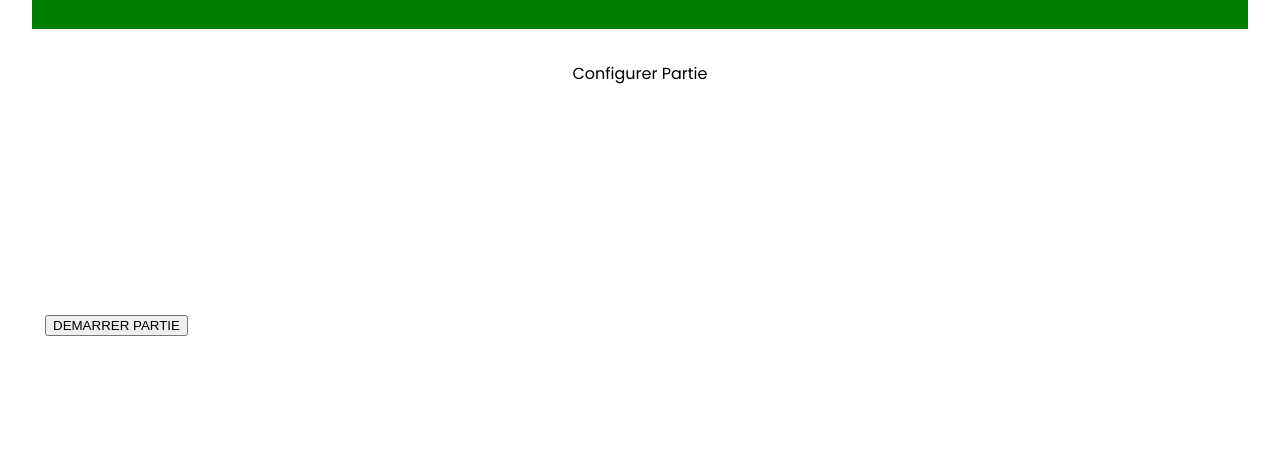
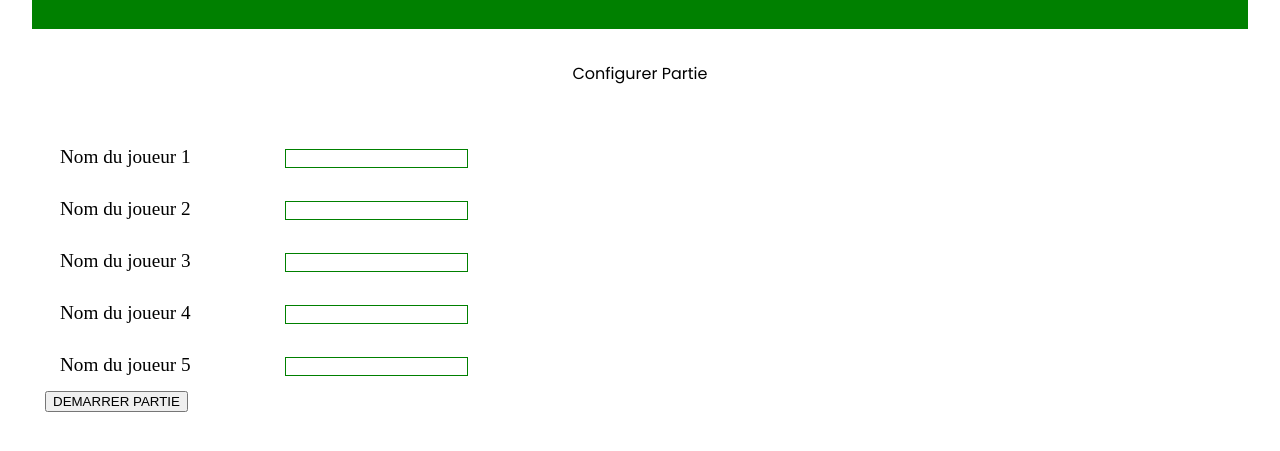
Before and after one commit to AubourgA/app_score, a website: page player.html in a window 1280 px wide. Both pictures are taken after typing "5" into the empty fields and a click on the button "Suivant". Shown: the part 113-564 px from the top of the page. Drawn offline with nearby package versions, Linux system fonts and the light colour scheme.

Commit message:
feat(player): update with function add new player

```diff
--- a/assets/js/index.js
+++ b/assets/js/index.js
@@ -20,14 +20,29 @@ window.addEventListener("DOMContentLoaded", ()=> {
         elForm.remove();
     }
 
+    function createGroup(el) {
+        let Nb = parseInt(localStorage.getItem("NbPlayer"));
+        for(let i = 0; i< Nb; i++) {
+            const formGroup = document.createElement('div');
+            formGroup.classList.add('form__group');
+
+            let label = document.createElement('label');
+            label.innerHTML = "Nom du joueur "+(i+1);
+            label.setAttribute('for', `name-${i+1}`)
+            let input = document.createElement('input');
+            input.setAttribute('id', `name-${i+1}`)
+            formGroup.appendChild(label);
+            formGroup.appendChild(input);
+        el.appendChild(formGroup);
+        }
+
+
+    }
+    //Create new form for name of player
     function createFrom() {
         const form = document.createElement('form');
-        const formGroup = document.createElement('div');
 
-
-        formGroup.classList.add('form__group');
-        form.appendChild(formGroup);
-
+        createGroup(form);
         const btnValidate = document.createElement('button');
         btnValidate.innerHTML = "DEMARRER PARTIE";
         form.appendChild(btnValidate);
@@ -35,6 +50,10 @@ window.addEventListener("DOMContentLoaded", ()=> {
 
     }
 
+
+
+
+    //launch function
     btnPlayer.addEventListener('click', (e)=> {
         e.preventDefault();
         savePlayer();
--- a/player.html
+++ b/player.html
@@ -32,6 +32,6 @@
     </main>
 
     <!-- JAVSCRIPT-->
-    <script src="/assets/js/index.js"></script>
+    <script src="/assets/js/index.js" defer></script>
 </body>
 </html>
```
